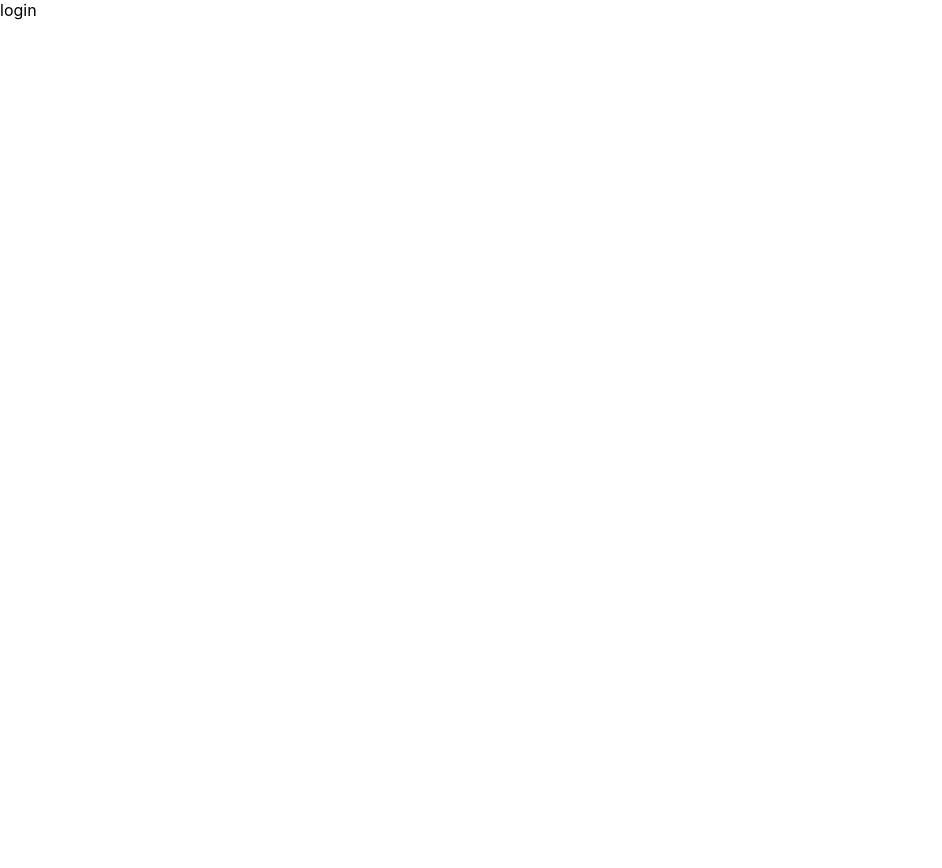
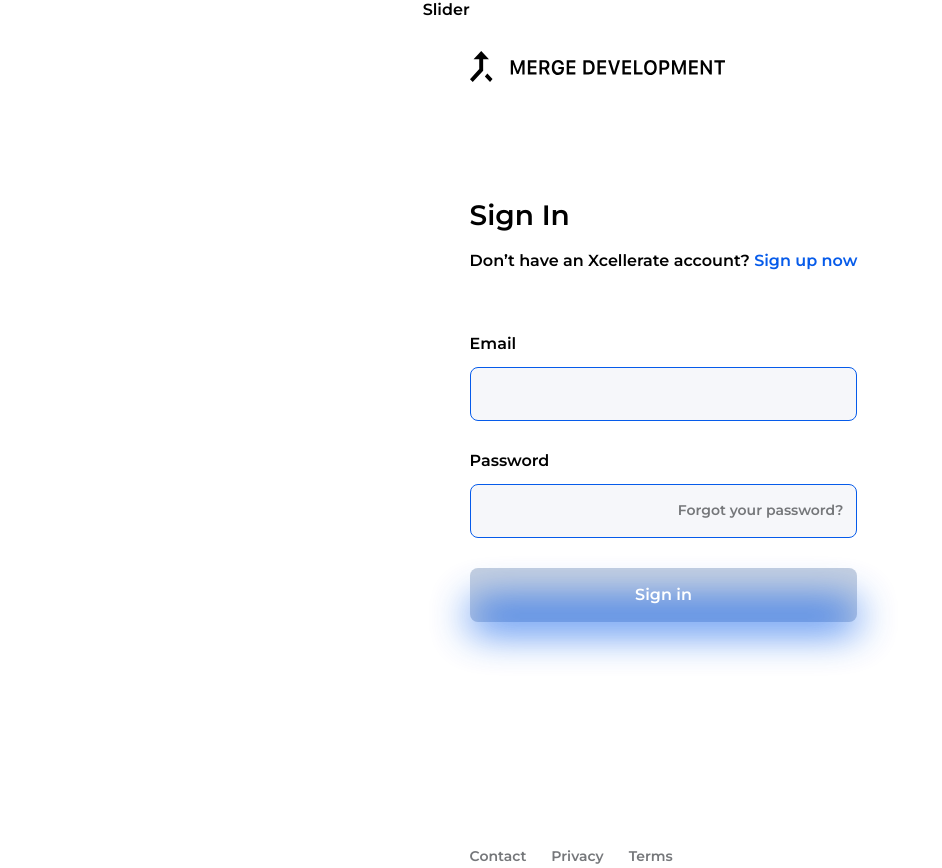
Before and after one commit to n7-remax/react-login, a React (Create React App) app: page / in a window 1280 px wide. Shown: the whole page, without its empty margins (0-942 px from the left). Before the commit the page ends 800 px from the top, so only its background shows below. Built offline with nearby package versions, Linux system fonts and the light colour scheme.

Commit message:
complete login component

```diff
--- a/src/components/App.tsx
+++ b/src/components/App.tsx
@@ -4,7 +4,8 @@
 function App() {
   return (
     <div className="App">
-      <div>
+      <div className="container">
+        <div>Slider</div>
         <Login />
       </div>
     </div>
--- a/src/components/Login/Login.tsx
+++ b/src/components/Login/Login.tsx
@@ -1,5 +1,111 @@
+import { useState } from "react";
+import logo from "../../assets/logo.svg";
+
+const REGEXP = /^(([^<>()[\]\\.,;:\s@\"]+(\.[^<>()[\]\\.,;:\s@\"]+)*)|(\".+\"))@((\[[0-9]{1,3}\.[0-9]{1,3}\.[0-9]{1,3}\.[0-9]{1,3}\])|(([a-zA-Z\-0-9]+\.)+[a-zA-Z]{2,}))$/;
+
 const Login = () => {
-  return <div className="login">login</div>;
+  const [password, setPassword] = useState<string>("");
+  const [passwordBlur, setPasswordBlur] = useState<Boolean>(false);
+  const [email, setEmail] = useState<string>("");
+  const [emailBlur, setEmailBlur] = useState<Boolean>(false);
+
+  const onPasswordBlur = () => {
+    setPasswordBlur(true);
+  };
+  const onPasswordFocus = () => {
+    setPasswordBlur(false);
+  };
+  const onEmailBlur = () => {
+    setEmailBlur(true);
+  };
+  const onEmailFocus = () => {
+    setEmailBlur(false);
+  };
+  console.log("emailBLur",emailBlur);
+  console.log("regexp",REGEXP.test(email));
+  return (
+    <div className="login">
+      <div className="logo">
+        <img src={logo} alt="logo"></img>
+      </div>
+      <div className="sign-in">
+        <div className="sign-up">
+          <h1>Sign In</h1>
+          <p>
+            Don’t have an Xcellerate account? <a href="#">Sign up now</a>
+          </p>
+        </div>
+        <div className="form">
+          <div className="input">
+            <label>Email</label>
+            <input
+              className={
+                !REGEXP.test(email) && email?.length !== 0 && emailBlur
+                  ? "error"
+                  : REGEXP.test(email) && emailBlur
+                  ? "complete"
+                  : ""
+              }
+              type="email"
+              value={email}
+              onFocus={onEmailFocus}
+              onBlur={onEmailBlur}
+              onChange={(e) => setEmail(e.target.value)}
+            />
+            <div
+              className={
+                !REGEXP.test(email) && email?.length !== 0 && emailBlur
+                  ? "error-password"
+                  : "display-none"
+              }
+            >
+              Invalid email
+            </div>
+          </div>
+          <div className="input">
+            <label>Password</label>
+            <input
+              className={
+                password?.length < 4 && password?.length !== 0 && passwordBlur
+                  ? "error"
+                  : password?.length > 3 && password?.length !== 0 && passwordBlur? "complete":""
+              }
+              maxLength={35}
+              value={password}
+              onBlur={onPasswordBlur}
+              onFocus={onPasswordFocus}
+              onChange={(e) => setPassword(e.target.value)}
+              type="password"
+            />
+            <a href="#">Forgot your password?</a>
+            <div
+              className={
+                password?.length < 4 && password?.length !== 0 && passwordBlur
+                  ? "error-password"
+                  : "display-none"
+              }
+            >
+              Invalid format too short
+            </div>
+          </div>
+          <div
+            className={
+              email.length !== 0 && password.length !== 0 && password?.length > 3 && REGEXP.test(email)
+                ? "btn"
+                : "btn disabled"
+            }
+          >
+            Sign in
+          </div>
+        </div>
+      </div>
+      <div className="links">
+        <a href="#">Contact</a>
+        <a href="#">Privacy</a>
+        <a href="#">Terms</a>
+      </div>
+    </div>
+  );
 };
 
 export default Login;
--- a/src/index.css
+++ b/src/index.css
@@ -1,8 +1,8 @@
+@import url('https://fonts.googleapis.com/css2?family=Montserrat:ital,wght@0,600;1,800&display=swap');
+
 body {
   margin: 0;
-  font-family: -apple-system, BlinkMacSystemFont, 'Segoe UI', 'Roboto', 'Oxygen',
-    'Ubuntu', 'Cantarell', 'Fira Sans', 'Droid Sans', 'Helvetica Neue',
-    sans-serif;
+  font-family: 'Montserrat', sans-serif;
   -webkit-font-smoothing: antialiased;
   -moz-osx-font-smoothing: grayscale;
 }
--- a/src/style/style.css
+++ b/src/style/style.css
@@ -0,0 +1,165 @@
+.container {
+  display: flex;
+  justify-content: center;
+  max-width: 1440px;
+  margin: 0 auto;
+}
+
+.logo {
+  margin-top: 51px;
+}
+
+.sign-up {
+  margin-top: 112px;
+  margin-bottom: 64px;
+}
+.sign-up h1 {
+  font-size: 28px;
+  font-weight: bold;
+}
+.sign-up p a {
+  text-decoration: none;
+  color: #065bea;
+  transition: 0.3s;
+}
+.sign-up p a:hover {
+  color: #0a4ab6;
+  transition: 0.3s;
+}
+
+.input {
+  display: flex;
+  flex-direction: column;
+  margin-bottom: 30px;
+  position: relative;
+}
+.input a {
+  text-decoration: none;
+  font-style: normal;
+  font-weight: 600;
+  font-size: 14px;
+  line-height: 24px;
+  color: #75777a;
+  position: absolute;
+  top: 47px;
+  right: 14px;
+}
+
+.input input {
+  background: #f6f7fa;
+  border: 1px solid #065bea;
+  box-sizing: border-box;
+  border-radius: 8px;
+  padding: 18px 0 19px 20px;
+  height: 54px;
+}
+
+.error-password,
+.error-email {
+  position: absolute;
+  top: 0;
+  right: 0;
+  font-size: 12px;
+  font-style: normal;
+  font-weight: normal;
+  color: #ff4b26;
+}
+.input label {
+  margin-bottom: 14px;
+}
+.input input:focus {
+  outline: none;
+}
+
+.error {
+  border: 1px solid #ff4b26 !important;
+  animation: shake 0.82s cubic-bezier(0.36, 0.07, 0.19, 0.97) both;
+  transform: translate3d(0, 0, 0);
+  backface-visibility: hidden;
+  perspective: 1000px;
+  transition: 0.3s;
+}
+.complete {
+  border: 1px solid #6fcf97 !important;
+  transition: 0.3s;
+}
+
+.btn {
+  position: relative;
+  color: #fff;
+  background: #065bea;
+  border-radius: 8px;
+  height: 54px;
+  display: flex;
+  justify-content: center;
+  align-items: center;
+  font-size: 16px;
+  cursor: pointer;
+  margin-bottom: 222px;
+  transition: 0.7s;
+  z-index: 1;
+}
+
+.btn::before {
+  width: 100%;
+  height: 30px;
+  content: "";
+  position: absolute;
+  bottom: -9px;
+  left: 0;
+  background: #065bea;
+  opacity: 0.83;
+  filter: blur(20px);
+  border-radius: 8px;
+  transition: 0.7s;
+  z-index: -1;
+}
+.btn:hover {
+  background: #0451d2;
+  transition: 0.7s;
+}
+
+.disabled {
+  background: #c6d0e0;
+}
+.disabled:hover {
+  background: #c6d0e0;
+  cursor: default;
+  transition: 0.7s;
+}
+
+.display-none {
+  display: none;
+}
+
+.links a {
+  text-decoration: none;
+  font-style: normal;
+  font-size: 14px;
+  line-height: 24px;
+  color: #75777a;
+  margin-right: 25px;
+}
+
+@keyframes shake {
+  10%,
+  90% {
+    transform: translate3d(0px, 0, 0);
+  }
+
+  20%,
+  80% {
+    transform: translate3d(2px, 0, 0);
+  }
+
+  30%,
+  50%,
+  70% {
+    transform: translate3d(-4px, 0, 0);
+  }
+
+  40%,
+  60% {
+    transform: translate3d(4px, 0, 0);
+  }
+}
--- a/tsconfig.json
+++ b/tsconfig.json
@@ -3,6 +3,7 @@
     "target": "es5",
     "lib": [
       "dom",
+      "es6",
       "dom.iterable",
       "esnext"
     ],
@@ -18,6 +19,7 @@
     "resolveJsonModule": true,
     "isolatedModules": true,
     "noEmit": true,
+    "noImplicitAny": false,
     "jsx": "react-jsx"
   },
   "include": [
```
Also changed, not shown: src/assets/logo.svg (added), 1 other file (tests, documents, lock files or other folders).
